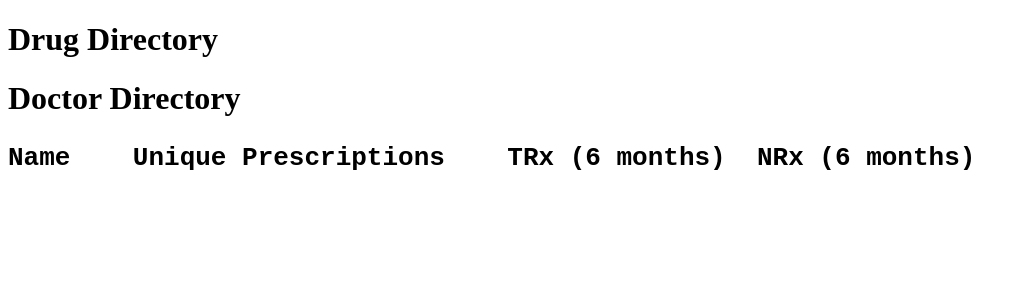
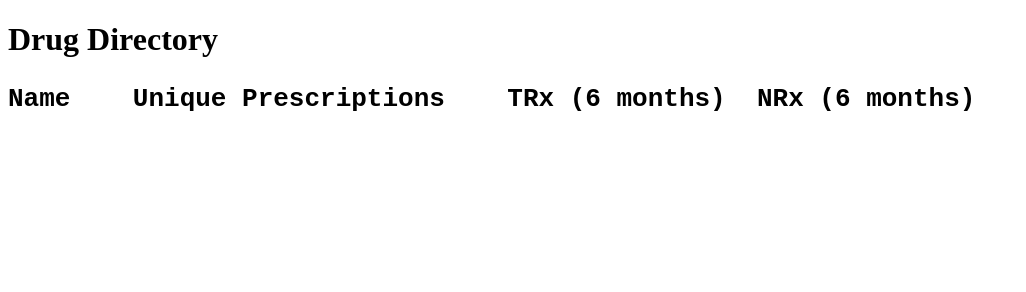
Before and after one commit to Hack-I-O/HACK_IO_2021, a plain HTML site: page html/drug_list.html in a window 1280 px wide. Shown: the whole page, without its empty margins (0-1026 px from the left). Drawn offline with Linux system fonts and the light colour scheme.

Commit message:
had extra h1

```diff
--- a/html/drug_list.html
+++ b/html/drug_list.html
@@ -6,7 +6,6 @@
 </head>
 <body>
     <h1> Drug Directory </h>
-        <h1> Doctor Directory </h>
     <pre class="key">
 Name    Unique Prescriptions    TRx (6 months)  NRx (6 months)
     </pre>
```
